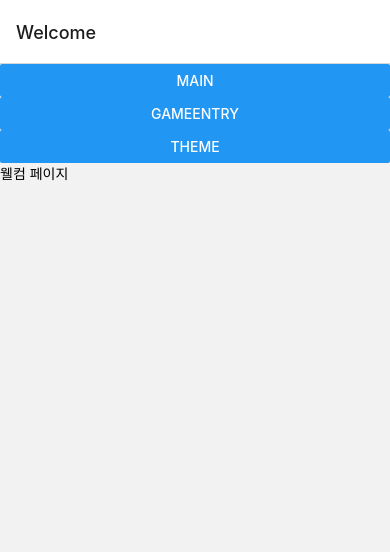
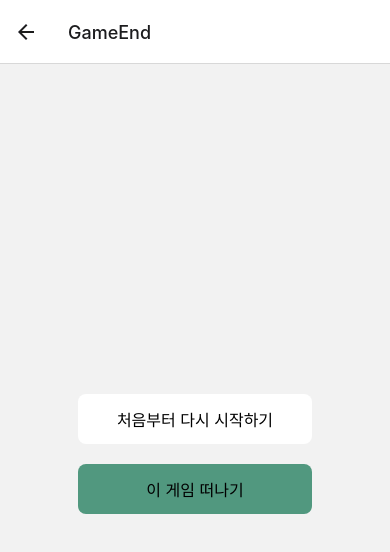
Before and after one commit to hanshinapt/h2h-frontend, a React Native app: screen /GameEnd in a window 390 px wide. Shown: the top 552 px of the page. Built offline with nearby package versions, Linux system fonts and the light colour scheme.

Commit message:
[feat] gameEnd 페이지 구현

```diff
--- a/app/App.tsx
+++ b/app/App.tsx
@@ -1,18 +1,20 @@
 import { NavigationContainer } from '@react-navigation/native';
 import { createNativeStackNavigator } from '@react-navigation/native-stack';
-import Welcome from '@screens/welcome/Welcome';
-import Main from '@screens/main/Main';
-import GameEntry from '@screens/gameEntry/gameEntry';
-import Theme from '@screens/theme/Theme';
-import GameQuestion from '@screens/gameQuestion/GameQuestion';
 import { RecoilRoot } from 'recoil';
+import Welcome from '@/screens/welcome/Welcome';
+import Main from '@/screens/main/Main';
+import GameEntry from '@/screens/gameEntry/gameEntry';
+import Theme from '@/screens/theme/Theme';
+import GameQuestion from '@/screens/gameQuestion/GameQuestion';
+import GameEnd from '@/screens/gameQuestion/GameEnd';
 
 export type StackParamList = {
 	Welcome: undefined;
 	Main: undefined;
 	GameEntry: undefined;
 	GameQuestion: undefined;
-	Theme : undefined;
+	GameEnd: undefined;
+	Theme: undefined;
 };
 
 const App = () => {
@@ -27,6 +29,7 @@ const App = () => {
 					<Stack.Screen name="Theme" component={Theme} />
 					<Stack.Screen name="GameEntry" component={GameEntry} />
 					<Stack.Screen name="GameQuestion" component={GameQuestion} />
+					<Stack.Screen name="GameEnd" component={GameEnd} />
 				</Stack.Navigator>
 			</NavigationContainer>
 		</RecoilRoot>
--- /dev/null
+++ b/app/screens/gameQuestion/GameEnd.tsx
@@ -0,0 +1,44 @@
+import { View, Text } from 'react-native';
+import { StackParamList } from '@/App';
+import { NativeStackNavigationProp } from '@react-navigation/native-stack';
+import ButtonComponent from '@/components/common/Button';
+import styled from 'styled-components/native';
+
+interface GameEndProps {
+	navigation: NativeStackNavigationProp<StackParamList>;
+}
+
+const GameEnd = ({ navigation }: GameEndProps) => {
+	return (
+		<GameEndContainer>
+			<ButtonsContainer>
+				<ButtonComponent
+					text="처음부터 다시 시작하기"
+					color="#51987F"
+					bgColor="#ffffff"
+					onPress={() => navigation.navigate('GameQuestion')}
+				/>
+				<ButtonComponent
+					text="이 게임 떠나기"
+					color="#ffffff"
+					bgColor="#51987F"
+					onPress={() => navigation.navigate('Main')}
+				/>
+			</ButtonsContainer>
+		</GameEndContainer>
+	);
+};
+
+export default GameEnd;
+
+const GameEndContainer = styled.View`
+	height: 100%;
+	justify-content: center;
+	align-items: center;
+`;
+
+const ButtonsContainer = styled.View`
+	width: 60%;
+	height: 120px;
+	gap: 20px;
+`;
--- a/app/screens/gameQuestion/GameQuestion.tsx
+++ b/app/screens/gameQuestion/GameQuestion.tsx
@@ -24,7 +24,7 @@ const GameQuestion = ({ navigation }: GameQuestionProps) => {
 				if (idx === 0) navigation.goBack(); // 게임 퇴장에 대한 alert
 			case 'NEXT':
 				if (idx < questions.length - 1) return idx + 1;
-				if (idx === questions.length - 1) navigation.navigate('Welcome'); // 게임 end에 대한 alert
+				if (idx === questions.length - 1) navigation.navigate('GameEnd');
 			default:
 				return 0;
 		}
```
